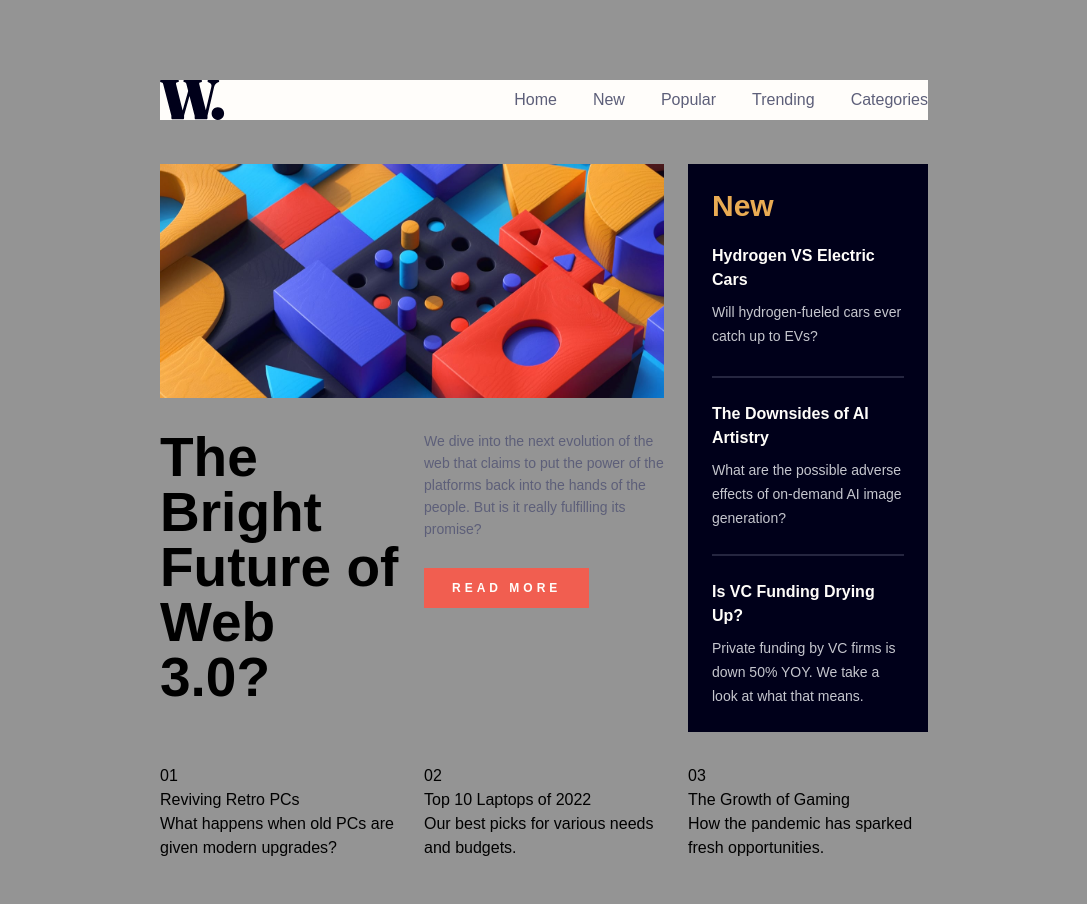
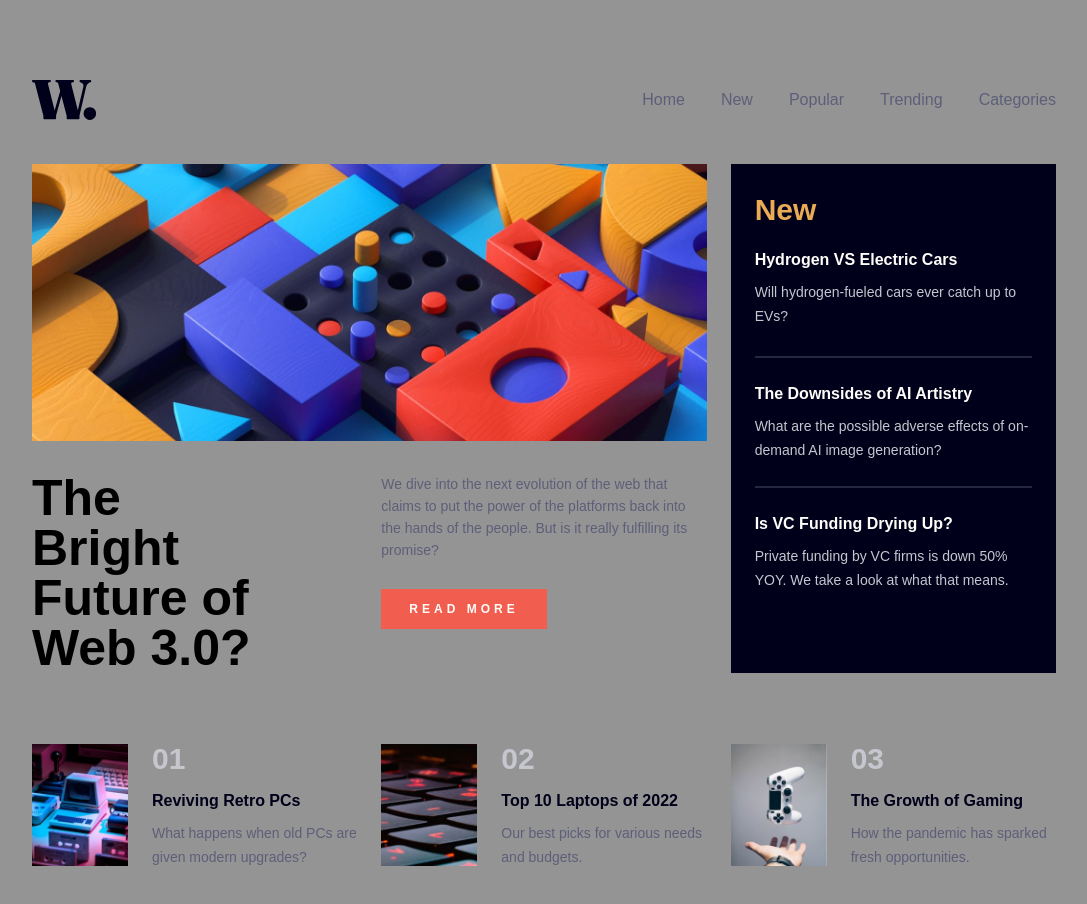
Before and after one commit to JooseMM/news-homepage, a React (Vite) app: page / in a window 1280 px wide. Shown: the top 904 px of the page, without its empty margins (96-1183 px from the left). Built offline with nearby package versions, Linux system fonts and the light colour scheme.

Commit message:
complete desktop styles

```diff
--- a/src/App.jsx
+++ b/src/App.jsx
@@ -4,7 +4,7 @@ import "@fontsource-variable/inter";
 
 function App() {
   return (
-    <div className="mx-20vw my-20">
+    <div className="my-20 max-w-5xl mx-5 md:mx-10 lg:mx-auto">
       <Navbar />
       <Hero />
     </div>
@@ -12,3 +12,4 @@ function App() {
 }
 
 export default App;
+// className="mx-2 my-20 md:mx-10 lg:mx-[5vw] xl:mx-[10vw] 2xl:mx-[15vw]"
--- a/src/Components/Hero.jsx
+++ b/src/Components/Hero.jsx
@@ -1,44 +1,49 @@
 import React from "react";
 import bannerDesktop from "../assets/images/image-web-3-desktop.jpg";
 import bannerMobile from "../assets/images/image-web-3-mobile.jpg";
+import oldPc from "../assets/images/image-retro-pcs.jpg";
+import keyboard from "../assets/images/image-top-laptops.jpg";
+import consoleController from "../assets/images/image-gaming-growth.jpg";
 
 function Hero() {
   return (
     // grid container
-    <div className="grid grid-cols-3 gap-x-6 gap-y-8">
+    <div className="grid grid-cols-1 md:grid-cols-2 md:gap-x-6 md:gap-y-8 lg:grid-cols-3  ">
       {/* banner */}
+
       <div className="col-span-2">
         <img
           src={bannerDesktop}
           alt="Puzzle image"
-          className="hidden md:block h-full"
+          className="hidden md:block h-full w-full"
         />
         <img
           src={bannerMobile}
           alt="Puzzle image"
-          className="md:hidden h-full"
+          className="md:hidden h-full  w-full"
         />
       </div>
+
       {/* news section */}
-      <aside className="row-span-2 bg-very-dark-blue px-6 py-6">
+      <aside className="row-span-2 bg-very-dark-blue px-6 py-7">
         <h2 className="text-soft-orange text-3xl font-bold mb-5">New</h2>
-        <h3 className="text-off-white font-bold text-md mb-2">
-          Hydrogen VS Electric Cars
+        <h3 className="text-off-white font-bold text-md mb-2 hover:text-soft-orange">
+          <a href="/">Hydrogen VS Electric Cars</a>
         </h3>
         <p className="text-grayish-blue text-sm mb-7 leading-6">
           Will hydrogen-fueled cars ever catch up to EVs?
         </p>
         <hr className="visual-divider" />
-        <h3 className="text-off-white font-bold text-md mb-2">
-          The Downsides of AI Artistry
+        <h3 className="text-off-white font-bold text-md mb-2 hover:text-soft-orange">
+          <a href="/">The Downsides of AI Artistry</a>
         </h3>
         <p className="text-grayish-blue text-sm mb-6 leading-6">
           What are the possible adverse effects of on-demand AI image
           generation?
         </p>
         <hr className="visual-divider" />
-        <h3 className="text-off-white font-bold text-md mb-2">
-          Is VC Funding Drying Up?
+        <h3 className="text-off-white font-bold text-md mb-2 hover:text-soft-orange">
+          <a href="/">Is VC Funding Drying Up?</a>
         </h3>
         <p className="text-grayish-blue text-sm leading-6">
           Private funding by VC firms is down 50% YOY. We take a look at what
@@ -47,10 +52,11 @@ function Hero() {
       </aside>
       {/* main header */}
       <div>
-        <h1 className="text-[55px]/[55px] font-bold max-w-[8ch]">
+        <h1 className="text-[50px]/[50px] font-bold max-w-[8ch]">
           The Bright Future of Web 3.0?
         </h1>
       </div>
+
       {/* main header description */}
       <div>
         <p className="text-sm/[22px] text-dark-grayish mb-7">
@@ -58,25 +64,53 @@ function Hero() {
           power of the platforms back into the hands of the people. But is it
           really fulfilling its promise?
         </p>
-        <button className="py-3 px-7 bg-soft-red font-semibold text-xs tracking-[.25rem] text-off-white">
+        <button className="py-3 px-7 bg-soft-red font-semibold text-xs tracking-[.25rem] text-off-white hover:bg-very-dark-blue">
           READ MORE
         </button>
       </div>
+
       {/* small boxes */}
-      <div>
-        <span>01</span>
-        <h4>Reviving Retro PCs</h4>
-        <p>What happens when old PCs are given modern upgrades?</p>
+      <div className=" flex items-center mt-9">
+        <img src={oldPc} alt="Computer image" className="max-w-[6rem]" />
+        <div className="ms-6 flex flex-col justify-center">
+          <span className="text-3xl font-bold text-grayish-blue">01</span>
+          <h4 className="text-md font-bold text-very-dark-blue mt-3 mb-2  hover:text-soft-red">
+            <a href="/">Reviving Retro PCs</a>
+          </h4>
+          <p className="text-sm text-dark-grayish leading-6">
+            What happens when old PCs are given modern upgrades?
+          </p>
+        </div>
       </div>
-      <div>
-        <span>02</span>
-        <h4>Top 10 Laptops of 2022</h4>
-        <p>Our best picks for various needs and budgets.</p>
+
+      <div className=" flex items-center mt-9">
+        <img src={keyboard} alt="Keyboard image" className="max-w-[6rem]" />
+        <div className="ms-6 flex flex-col justify-center">
+          <span className="text-3xl font-bold text-grayish-blue">02</span>
+          <h4 className="text-md font-bold text-very-dark-blue mt-3 mb-2  hover:text-soft-red">
+            <a href="/">Top 10 Laptops of 2022</a>
+          </h4>
+          <p className="text-sm text-dark-grayish leading-6">
+            Our best picks for various needs and budgets.
+          </p>
+        </div>
       </div>
-      <div>
-        <span>03</span>
-        <h4>The Growth of Gaming</h4>
-        <p>How the pandemic has sparked fresh opportunities.</p>
+
+      <div className=" flex items-center mt-9">
+        <img
+          src={consoleController}
+          alt="Controller image"
+          className="max-w-[6rem]"
+        />
+        <div className="ms-6 flex flex-col justify-center">
+          <span className="text-3xl font-bold text-grayish-blue">03</span>
+          <h4 className="text-md font-bold text-very-dark-blue mt-3 mb-2  hover:text-soft-red">
+            <a href="/">The Growth of Gaming</a>
+          </h4>
+          <p className="text-sm text-dark-grayish leading-6">
+            How the pandemic has sparked fresh opportunities.
+          </p>
+        </div>
       </div>
     </div>
   );
--- a/src/Components/Navbar.jsx
+++ b/src/Components/Navbar.jsx
@@ -3,11 +3,11 @@ import logo from "../assets/images/logo.svg";
 
 function Navbar() {
   return (
-    <div className="flex justify-between items-center w-full bg-off-white mb-11">
+    <div className="flex justify-between items-center w-full  mb-11">
       <a href="/">
         <img src={logo} alt="Company logo" />
       </a>
-      <ul className="flex p-0 text-dark-grayish ">
+      <ul className="hidden md:flex p-0 text-dark-grayish ">
         <li className="cursor-pointer hover:text-soft-red">
           <a>Home</a>
         </li>
--- a/tailwind.config.js
+++ b/tailwind.config.js
@@ -11,9 +11,6 @@ export default {
         "dark-grayish": "hsl(236, 13%, 42%)",
         "very-dark-blue": "hsl(240, 100%, 5%)",
       },
-      margin: {
-        "20vw": "20vw",
-      },
     },
     plugins: [],
   },
```
